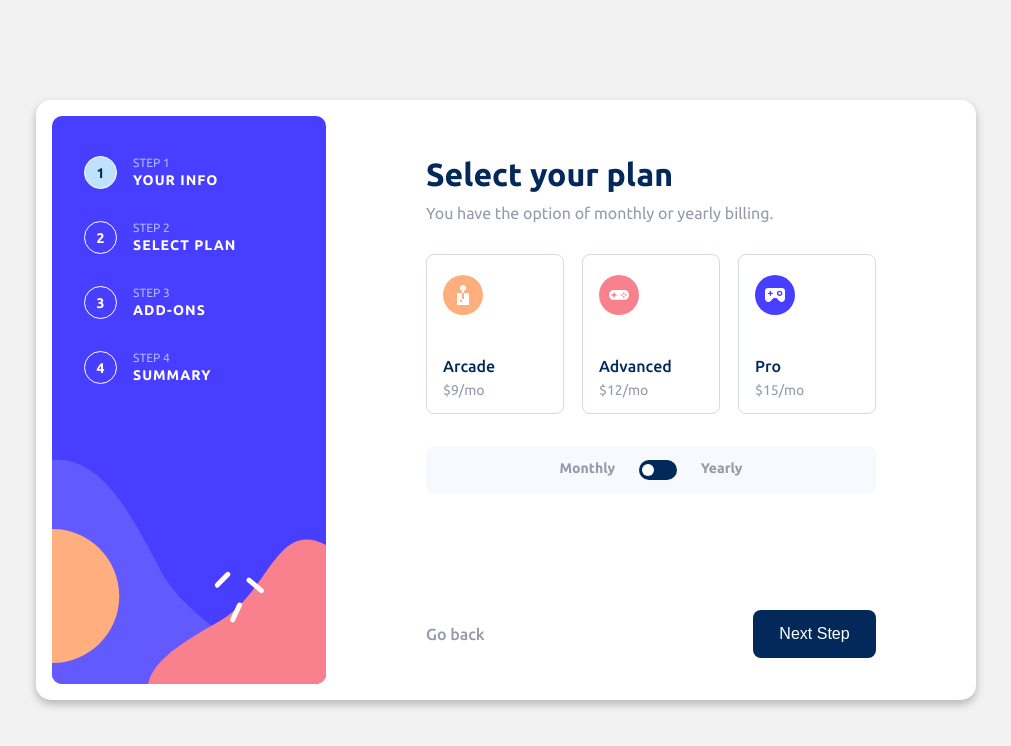
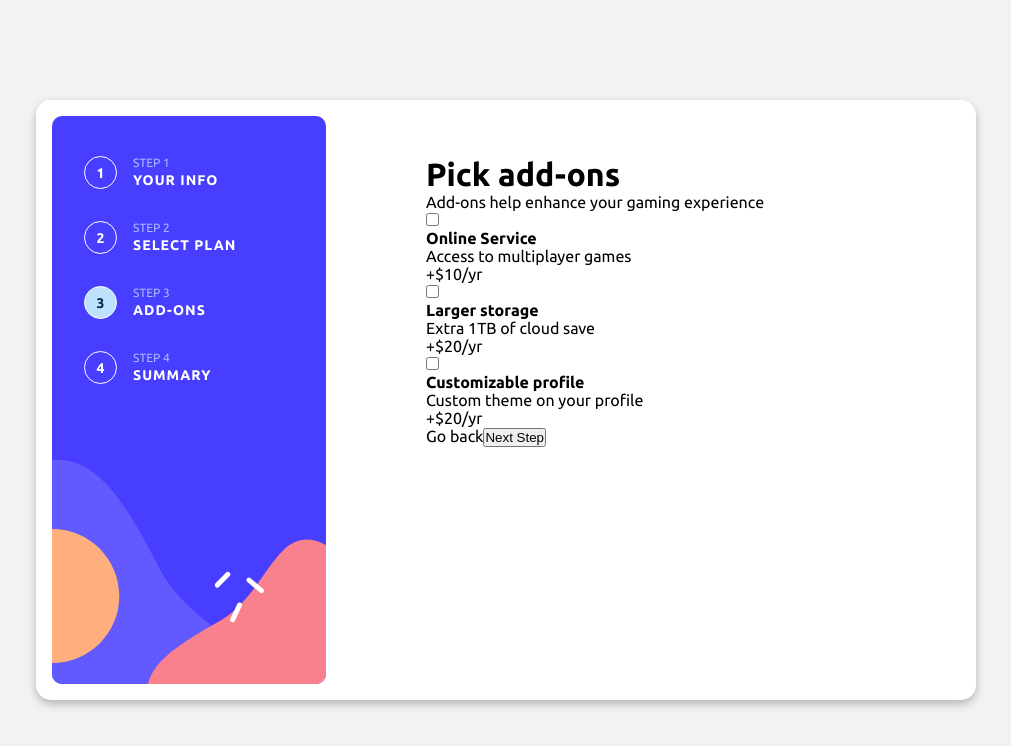
Before and after one commit to kelitasukita/multi-step-form, a React (Vite) app: page / in a window 1280 px wide. Shown: the top 746 px of the page, without its empty margins (134-1145 px from the left). Built offline with nearby package versions, Linux system fonts and the light colour scheme.

Commit message:
Import Add-Ons page component

```diff
--- a/src/components/StepsMenu.tsx
+++ b/src/components/StepsMenu.tsx
@@ -1,6 +1,7 @@
-import MenuItem from './MenuItem/index';
+import MenuItem from './MenuItem';
 import PersonalInfo from './Steps/PersonalInfo/index';
 import SelectPlan from './Steps/SelectPlan';
+import AddOns from './Steps/Add-ONS';
 
 import './StepsMenu.scss';
 
@@ -9,15 +10,16 @@ export default function StepsMenu() {
     <div className="container">
       <div className="menu-box-container">
         <div className="menu-box">
-          <MenuItem stepNumberBall="1" stepNumberTitle="STEP 1" title="YOUR INFO" selected="selected" />
+          <MenuItem stepNumberBall="1" stepNumberTitle="STEP 1" title="YOUR INFO" selected="" />
           <MenuItem stepNumberBall="2" stepNumberTitle="STEP 2" title="SELECT PLAN" selected="" />
-          <MenuItem stepNumberBall="3" stepNumberTitle="STEP 3" title="ADD-ONS" selected="" />
+          <MenuItem stepNumberBall="3" stepNumberTitle="STEP 3" title="ADD-ONS" selected="selected" />
           <MenuItem stepNumberBall="4" stepNumberTitle="STEP 4" title="SUMMARY" selected="" />
         </div>
 
         <div className="form-container">
           {/* <PersonalInfo /> */}
-          <SelectPlan />
+          {/* <SelectPlan /> */}
+          <AddOns />
         </div>
       </div>
 
```
